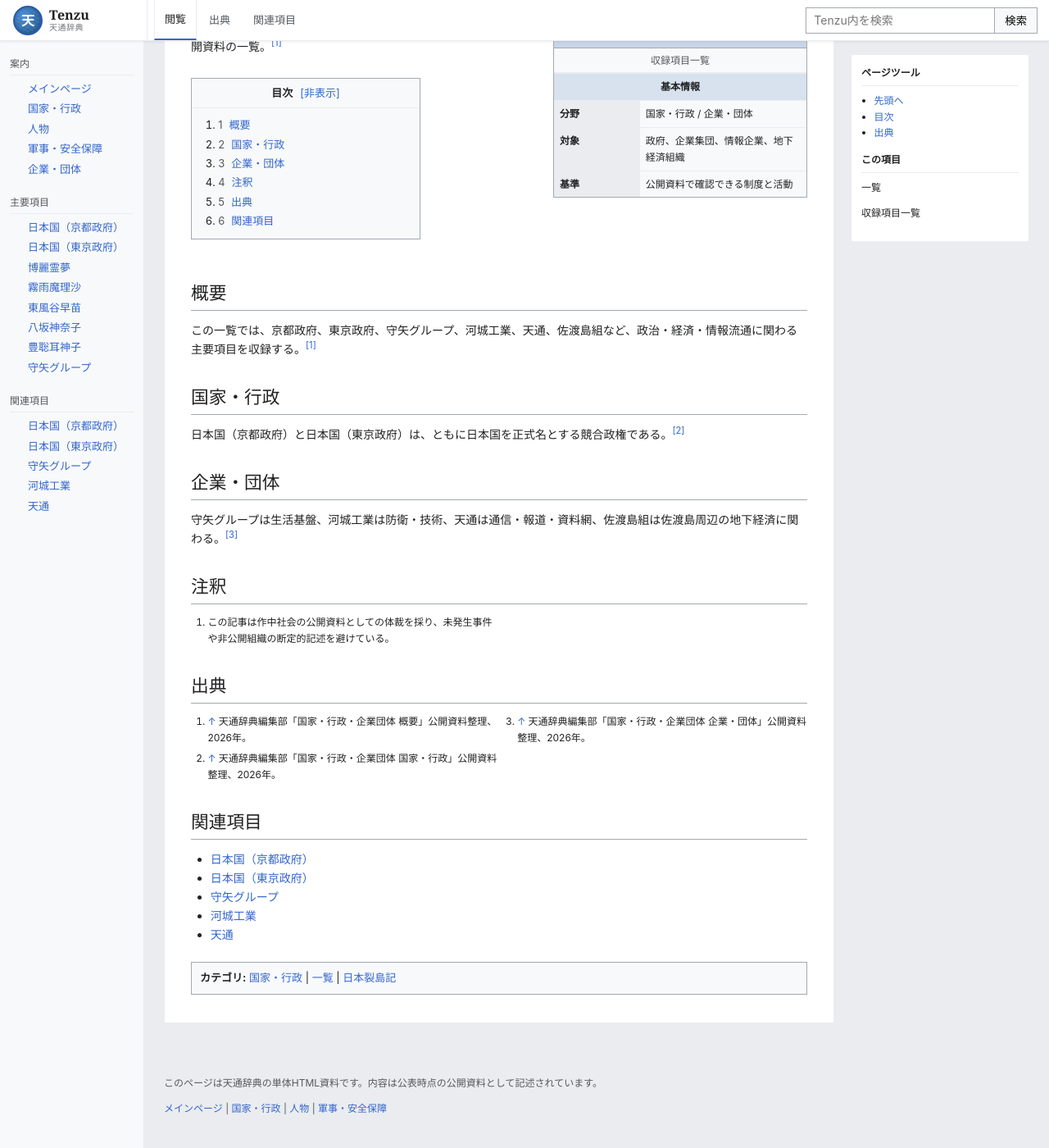
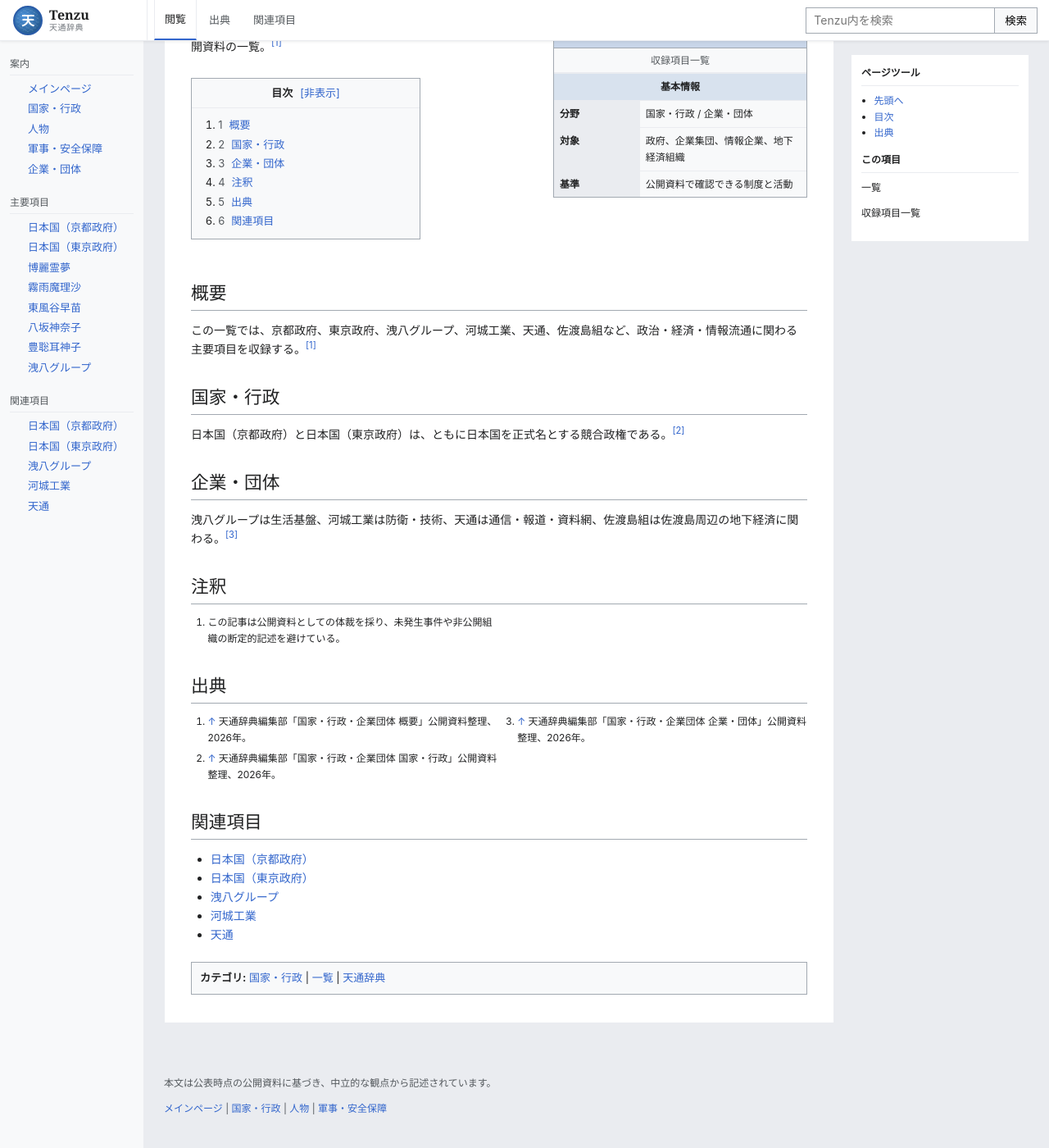
Before and after one commit to manzyuball/Tenzu.jp, a Jekyll site: the page factions.html, which Jekyll copies as it is, in a window 1280 px wide and 1400 px high, scrolled down 172 px. Shown: the whole window at 82% size. Built offline with Jekyll 4.4.1, drawn with Linux system fonts in a browser that asks for light colours.

Commit message:
Point factions list to Moreya Group article

```diff
--- a/factions.html
+++ b/factions.html
@@ -573,7 +573,7 @@
         <li><a href="character-sanae.html">東風谷早苗</a></li>
         <li><a href="character-yasaka-kanako.html">八坂神奈子</a></li>
         <li><a href="character-toyosato-miko.html">豊聡耳神子</a></li>
-        <li><a href="faction-moriya-yasaka-group.html">守矢グループ</a></li>
+        <li><a href="faction-moreya-group.html">洩八グループ</a></li>
       </ul>
     </div>
     <div class="sidebar-section">
@@ -581,7 +581,7 @@
       <ul>
         <li><a href="faction-japan-kyoto-government.html">日本国（京都政府）</a></li>
         <li><a href="faction-japan-tokyo-government.html">日本国（東京政府）</a></li>
-        <li><a href="faction-moriya-yasaka-group.html">守矢グループ</a></li>
+        <li><a href="faction-moreya-group.html">洩八グループ</a></li>
         <li><a href="faction-yamazaki-kawashiro-industries.html">河城工業</a></li>
         <li><a href="faction-tenzu.html">天通</a></li>
       </ul>
@@ -634,17 +634,17 @@
         </div>
 
         <h2 id="sec-概要">概要</h2>
-        <p>この一覧では、京都政府、東京政府、守矢グループ、河城工業、天通、佐渡島組など、政治・経済・情報流通に関わる主要項目を収録する。<sup id="cite_ref-1" class="reference"><a
+        <p>この一覧では、京都政府、東京政府、洩八グループ、河城工業、天通、佐渡島組など、政治・経済・情報流通に関わる主要項目を収録する。<sup id="cite_ref-1" class="reference"><a
               href="#cite_note-1">[1]</a></sup></p>
         <h2 id="sec-国家-行政">国家・行政</h2>
         <p>日本国（京都政府）と日本国（東京政府）は、ともに日本国を正式名とする競合政権である。<sup id="cite_ref-2" class="reference"><a
               href="#cite_note-2">[2]</a></sup></p>
         <h2 id="sec-企業-団体">企業・団体</h2>
-        <p>守矢グループは生活基盤、河城工業は防衛・技術、天通は通信・報道・資料網、佐渡島組は佐渡島周辺の地下経済に関わる。<sup id="cite_ref-3" class="reference"><a
+        <p>洩八グループは生活基盤、河城工業は防衛・技術、天通は通信・報道・資料網、佐渡島組は佐渡島周辺の地下経済に関わる。<sup id="cite_ref-3" class="reference"><a
               href="#cite_note-3">[3]</a></sup></p>
         <h2 id="sec-注釈">注釈</h2>
         <ol class="references">
-          <li>この記事は作中社会の公開資料としての体裁を採り、未発生事件や非公開組織の断定的記述を避けている。</li>
+          <li>この記事は公開資料としての体裁を採り、未発生事件や非公開組織の断定的記述を避けている。</li>
         </ol>
         <h2 id="sec-出典">出典</h2>
         <ol class="references">
@@ -659,12 +659,12 @@
         <ul>
           <li><a href="faction-japan-kyoto-government.html">日本国（京都政府）</a></li>
           <li><a href="faction-japan-tokyo-government.html">日本国（東京政府）</a></li>
-          <li><a href="faction-moriya-yasaka-group.html">守矢グループ</a></li>
+          <li><a href="faction-moreya-group.html">洩八グループ</a></li>
           <li><a href="faction-yamazaki-kawashiro-industries.html">河城工業</a></li>
           <li><a href="faction-tenzu.html">天通</a></li>
         </ul>
         <div class="category-box"><strong>カテゴリ:</strong> <a href="factions.html">国家・行政</a> | <a href="index.html">一覧</a>
-          | <a href="index.html">日本裂島記</a></div>
+          | <a href="index.html">天通辞典</a></div>
       </article>
       <aside id="mw-right-aside">
         <div class="right-aside-title">ページツール</div>
@@ -684,7 +684,7 @@
     </div>
   </main>
   <footer>
-    <p>このページは天通辞典の単体HTML資料です。内容は公表時点の公開資料として記述されています。</p>
+    <p>本文は公表時点の公開資料に基づき、中立的な観点から記述されています。</p>
     <p><a href="index.html">メインページ</a> | <a href="factions.html">国家・行政</a> | <a href="characters.html">人物</a> | <a
         href="history.html">軍事・安全保障</a></p>
   </footer>
```
